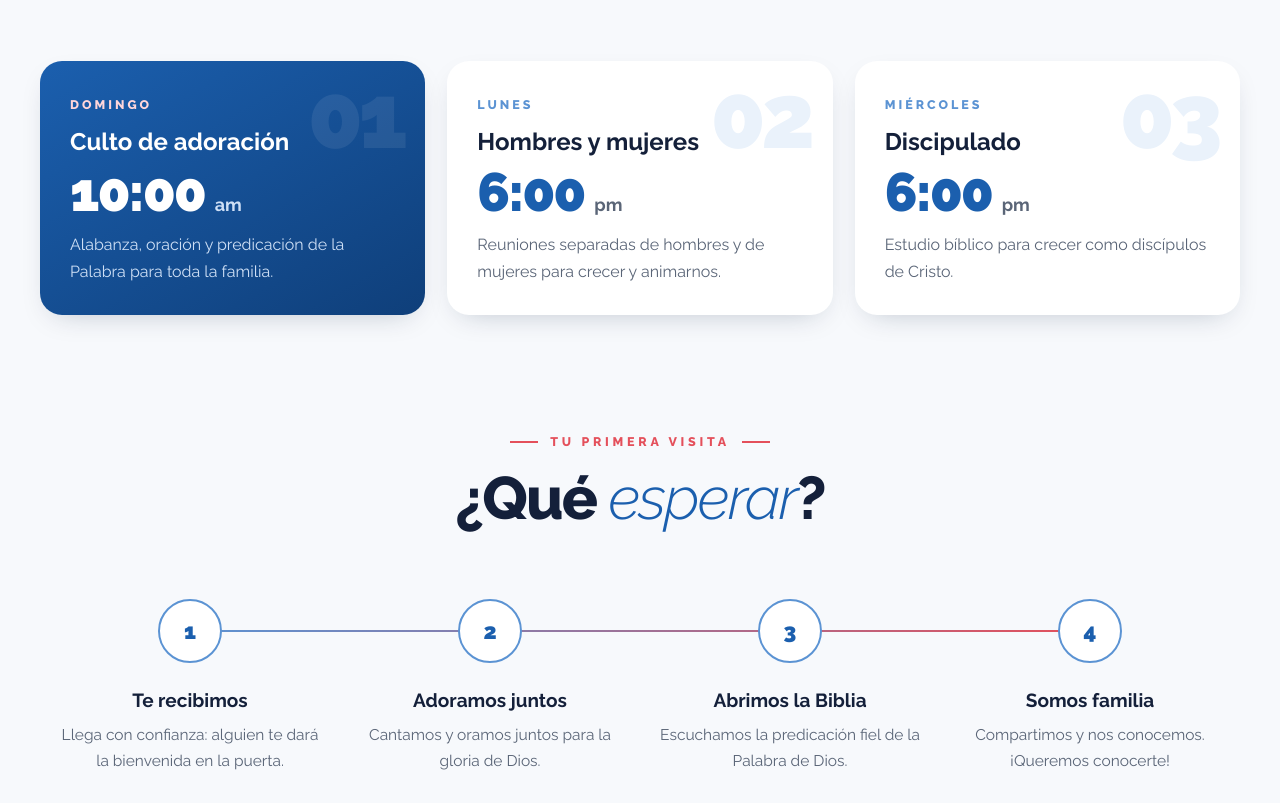
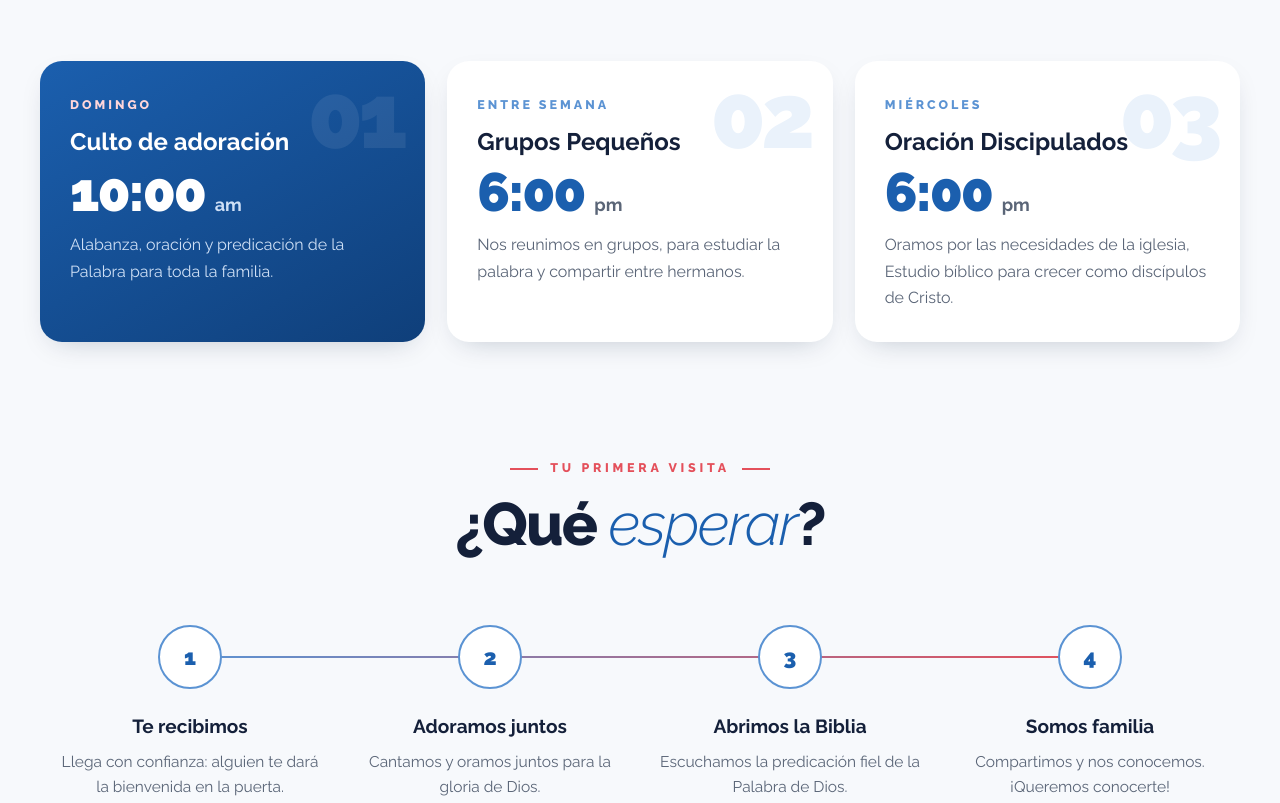
Before and after one commit to iglesiaviviendoporfe77-Iglesia/iglesiabiblicaviviendoporfe, a plain HTML site: page index.html in a window 1280 px wide. Shown: the part 2196-2999 px from the top of the page. Drawn offline with Linux system fonts and the light colour scheme.

Commit message:
Update index.html

```diff
--- a/index.html
+++ b/index.html
@@ -639,11 +639,11 @@ footer .marca{color:#fff;margin-bottom:18px}
         <div class="dia">Domingo</div><h3>Culto de adoración</h3><div class="hora">10:00 <small>am</small></div>
         <p>Alabanza, oración y predicación de la Palabra para toda la familia.</p></article>
       <article class="hor rv" style="--d:.1s" data-dia="1"><span class="brillo"></span><span class="num">02</span>
-        <div class="dia">Lunes</div><h3>Hombres y mujeres</h3><div class="hora">6:00 <small>pm</small></div>
-        <p>Reuniones separadas de hombres y de mujeres para crecer y animarnos.</p></article>
+        <div class="dia">Entre Semana</div><h3>Grupos Pequeños</h3><div class="hora">6:00 <small>pm</small></div>
+        <p>Nos reunimos en grupos, para estudiar la palabra y compartir entre hermanos.</p></article>
       <article class="hor rv" style="--d:.2s" data-dia="3"><span class="brillo"></span><span class="num">03</span>
-        <div class="dia">Miércoles</div><h3>Discipulado</h3><div class="hora">6:00 <small>pm</small></div>
-        <p>Estudio bíblico para crecer como discípulos de Cristo.</p></article>
+        <div class="dia">Miércoles</div><h3>Oración Discipulados</h3><div class="hora">6:00 <small>pm</small></div>
+        <p>Oramos por las necesidades de la iglesia, Estudio bíblico para crecer como discípulos de Cristo.</p></article>
     </div>
 
     <div class="tit centro rv" style="margin-top:110px">
```
